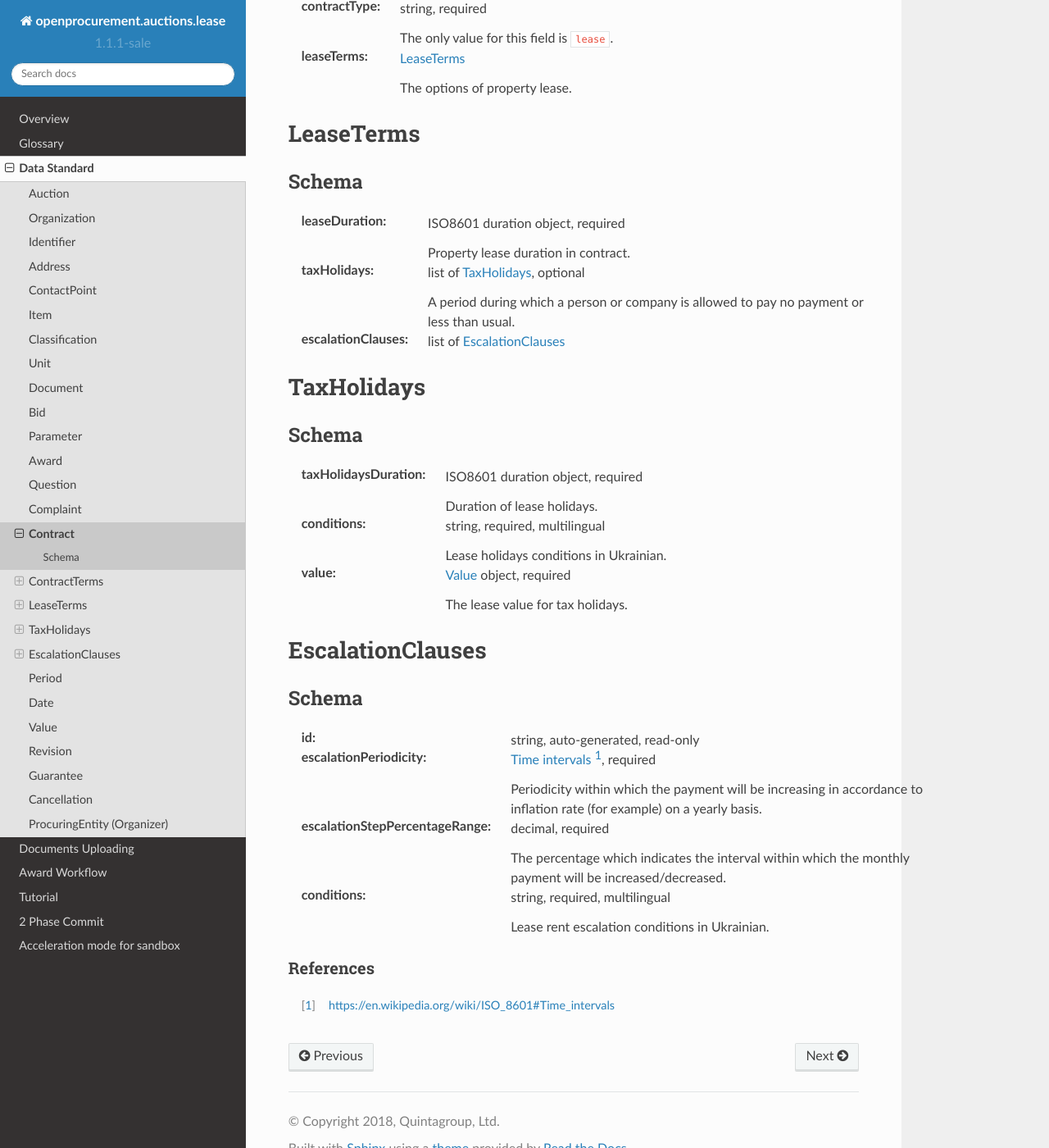
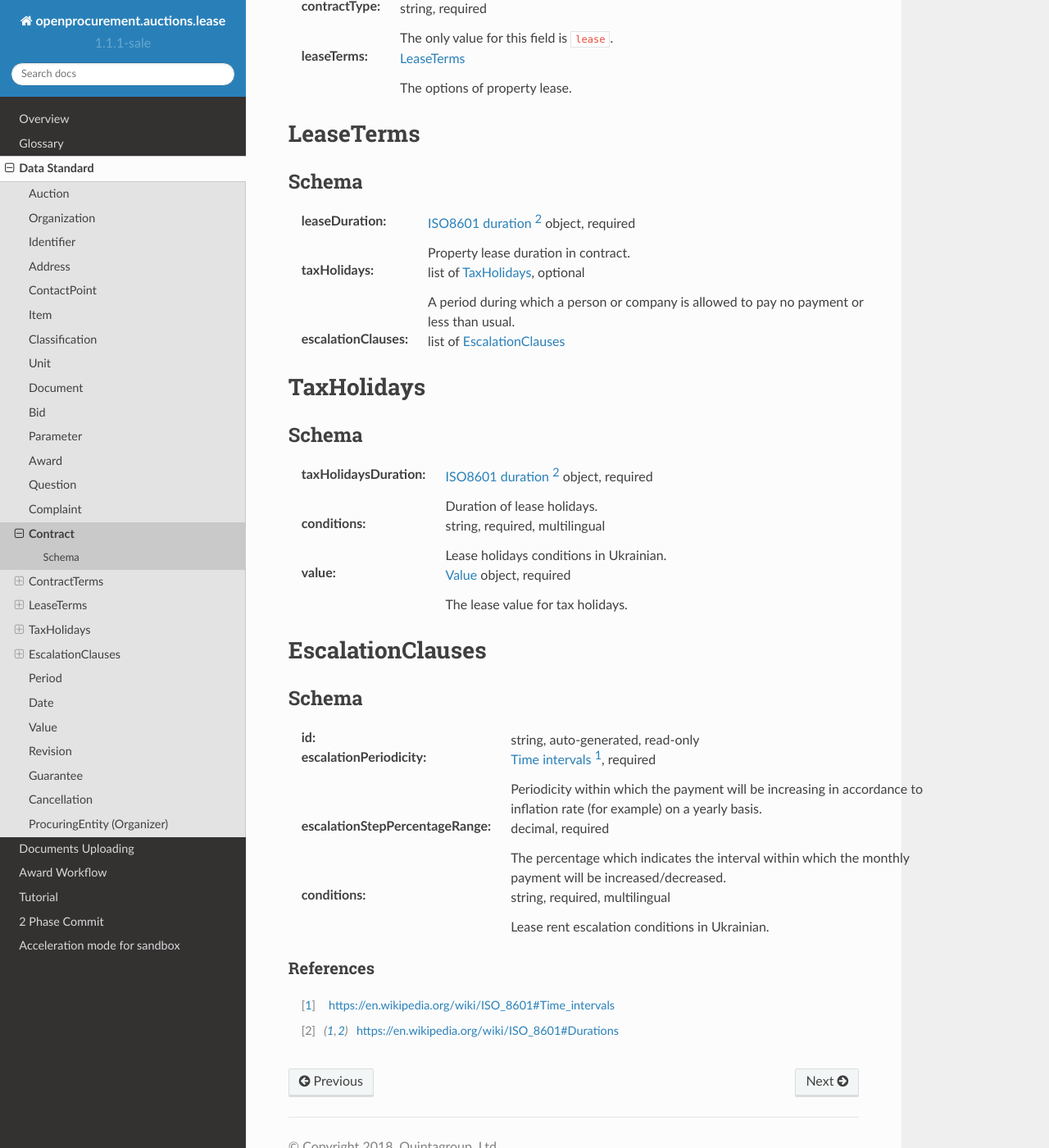
Before and after one commit to raccoongang/openprocurement.auctions.lease, a Sphinx documentation site: the page built from docs/source/standard/contract.rst, in a window 1280 px wide and 1400 px high, scrolled down 1503 px. Shown: the whole window at 82% size. Built offline with Sphinx 7.4.7 and the Read the Docs theme 2.0.0, drawn with Linux system fonts in a browser that asks for light colours.

Commit message:
full doc

```diff
--- a/docs/source/standard/contract.rst
+++ b/docs/source/standard/contract.rst
@@ -122,7 +122,7 @@ Schema
 ------
 
 :leaseDuration:
-    ISO8601 duration object, required
+    `ISO8601 duration`_ object, required
 
     Property lease duration in contract.
 
@@ -143,7 +143,7 @@ Schema
 ------
 
 :taxHolidaysDuration:
-    ISO8601 duration object, required
+    `ISO8601 duration`_ object, required
 
     Duration of lease holidays.
 
```
Also changed, not shown: other parts of docs/source/standard/contract.rst (+2 -0 lines).
